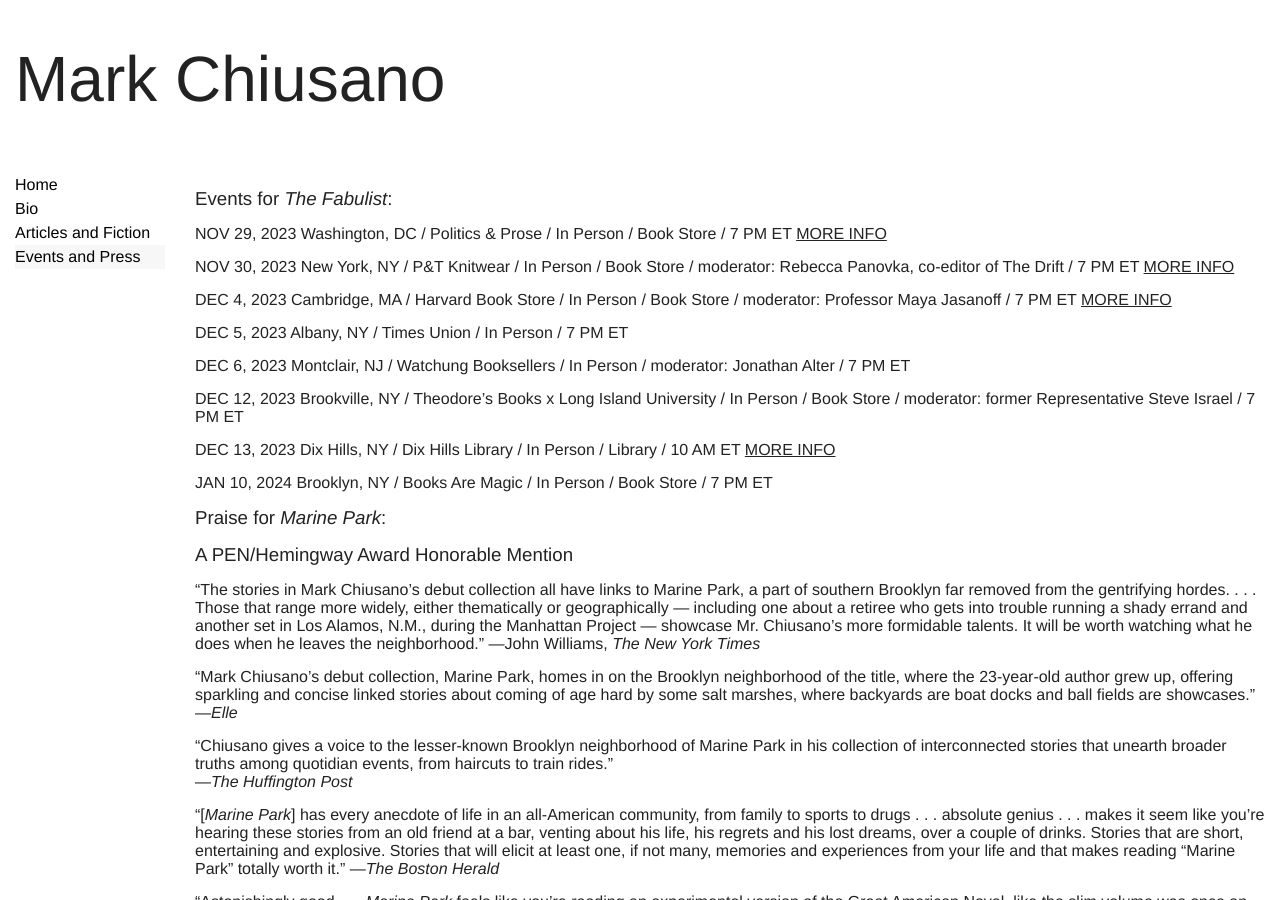
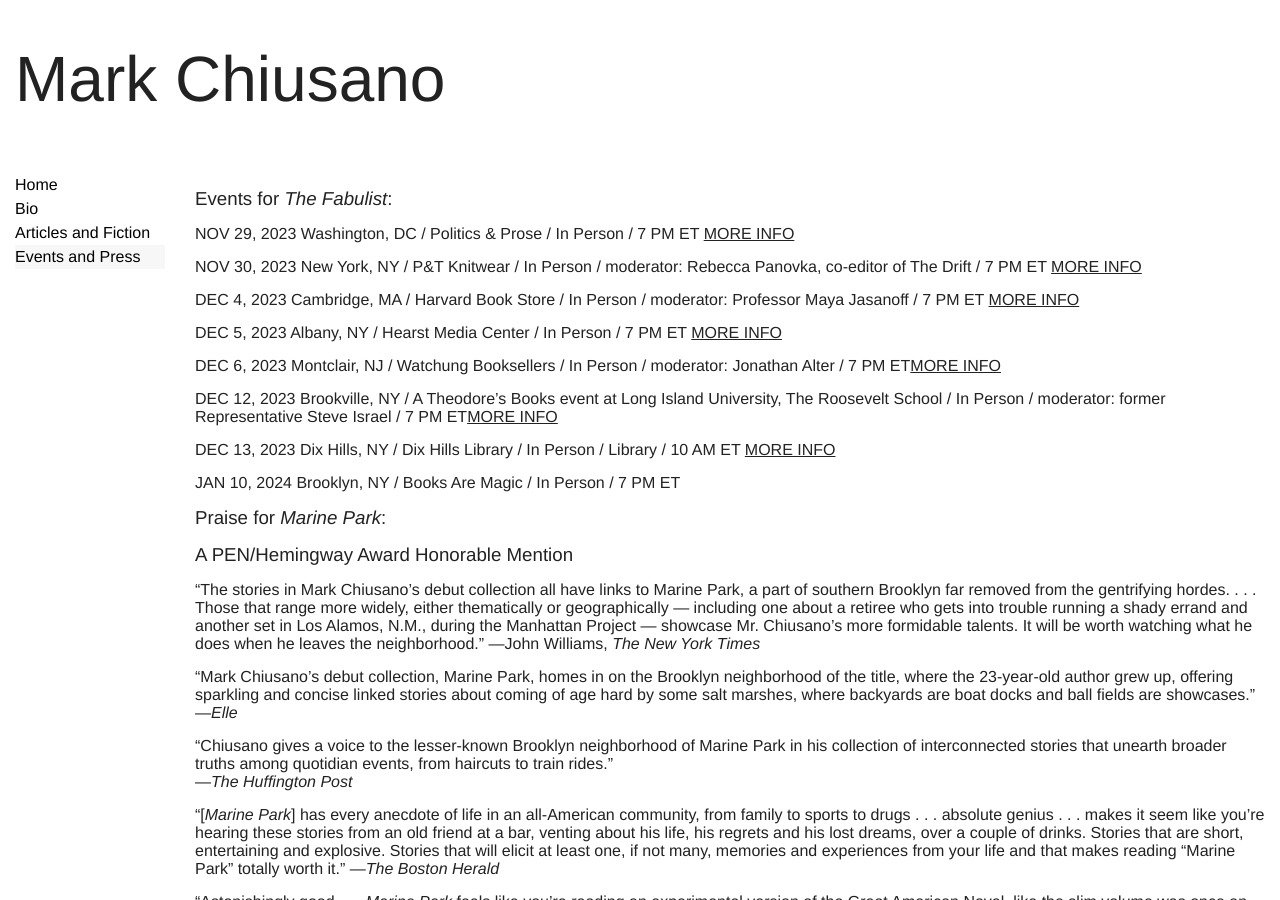
Before and after one commit to mjchiusano/mjchiusano.github.io, a Jekyll site: the page built from press.html, in a window 1280 px wide and 900 px high. Built offline with Jekyll 4.4.1, drawn with Linux system fonts in a browser that asks for light colours; Markdown is read by kramdown in place of the engine named in the settings.

Commit message:
Update press.html
links

```diff
--- a/press.html
+++ b/press.html
@@ -6,21 +6,21 @@ title: Events and Press
 
 <h3 class="gutter-pad-bottom">Events for <i>The Fabulist</i>:</h3>
 
-<p class="gutter-pad-bottom">NOV 29, 2023    Washington, DC / Politics & Prose / In Person / Book Store / 7 PM ET  <a href="https://www.politics-prose.com/mark-chiusano">MORE INFO</a></p>
+<p class="gutter-pad-bottom">NOV 29, 2023    Washington, DC / Politics & Prose / In Person / 7 PM ET  <a href="https://www.politics-prose.com/mark-chiusano">MORE INFO</a></p>
 
-<p class="gutter-pad-bottom">NOV 30, 2023    New York, NY / P&T Knitwear / In Person / Book Store / moderator: Rebecca Panovka, co-editor of The Drift / 7 PM ET <a href="https://www.eventbrite.com/e/mark-chiusano-presents-the-fabulist-featuring-rebecca-panovka-tickets-727840579767?aff=oddtdtcreator">MORE INFO</a></p>
+<p class="gutter-pad-bottom">NOV 30, 2023    New York, NY / P&T Knitwear / In Person / moderator: Rebecca Panovka, co-editor of The Drift / 7 PM ET <a href="https://www.eventbrite.com/e/mark-chiusano-presents-the-fabulist-featuring-rebecca-panovka-tickets-727840579767?aff=oddtdtcreator">MORE INFO</a></p>
 
-<p class="gutter-pad-bottom">DEC 4, 2023    Cambridge, MA / Harvard Book Store / In Person / Book Store / moderator: Professor Maya Jasanoff / 7 PM ET <a href="https://www.harvard.com/event/mark_chiusano/">MORE INFO</a></p>
+<p class="gutter-pad-bottom">DEC 4, 2023    Cambridge, MA / Harvard Book Store / In Person / moderator: Professor Maya Jasanoff / 7 PM ET <a href="https://www.harvard.com/event/mark_chiusano/">MORE INFO</a></p>
 
-<p class="gutter-pad-bottom">DEC 5, 2023    Albany, NY / Times Union / In Person / 7 PM ET</p>
+<p class="gutter-pad-bottom">DEC 5, 2023    Albany, NY / Hearst Media Center / In Person / 7 PM ET <a href="https://www.albany.org/event/the-fabulist%3A-a-conversation-with-author-and-journalist-mark-chiusano/48255/">MORE INFO</a></p>
 
-<p class="gutter-pad-bottom">DEC 6, 2023    Montclair, NJ / Watchung Booksellers / In Person / moderator: Jonathan Alter / 7 PM ET</p>
+<p class="gutter-pad-bottom">DEC 6, 2023    Montclair, NJ / Watchung Booksellers / In Person / moderator: Jonathan Alter / 7 PM ET<a href="https://www.eventbrite.com/e/mark-chiusano-the-fabulist-with-jonathan-alter-tickets-751256677947?aff=oddtdtcreator">MORE INFO</a></p>
 
-<p class="gutter-pad-bottom">DEC 12, 2023    Brookville, NY / Theodore’s Books x Long Island University / In Person / Book Store / moderator: former Representative Steve Israel / 7 PM ET</p>
+<p class="gutter-pad-bottom">DEC 12, 2023    Brookville, NY / A Theodore’s Books event at Long Island University, The Roosevelt School / In Person / moderator: former Representative Steve Israel / 7 PM ET<a href="https://www.eventbrite.com/e/journalist-mark-chiusano-discusses-and-signs-new-book-on-george-santos-tickets-756267244687">MORE INFO</a></p>
 
 <p class="gutter-pad-bottom">DEC 13, 2023    Dix Hills, NY / Dix Hills Library / In Person / Library / 10 AM ET <a href="https://www.hhhlibrary.org/event/fabulist-biography-george-santos-dix-hills-zoom">MORE INFO</a></p>
 
-<p class="gutter-pad-bottom">JAN 10, 2024    Brooklyn, NY / Books Are Magic / In Person / Book Store / 7 PM ET</p>
+<p class="gutter-pad-bottom">JAN 10, 2024    Brooklyn, NY / Books Are Magic / In Person / 7 PM ET</p>
 
 <h3 class="gutter-pad-bottom">Praise for <i>Marine Park</i>:</h3>
 
```
